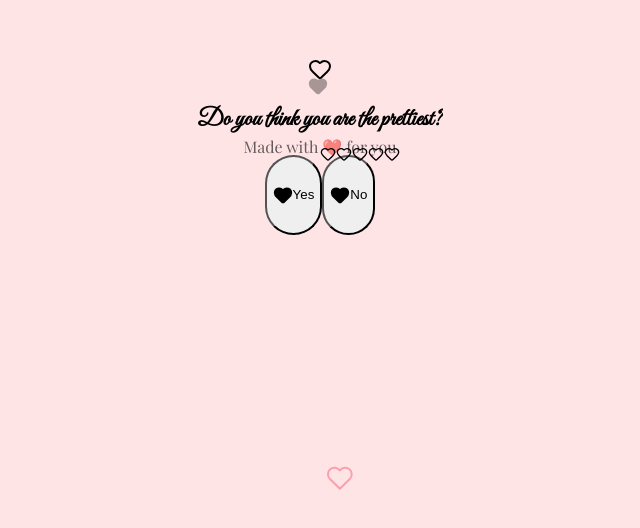
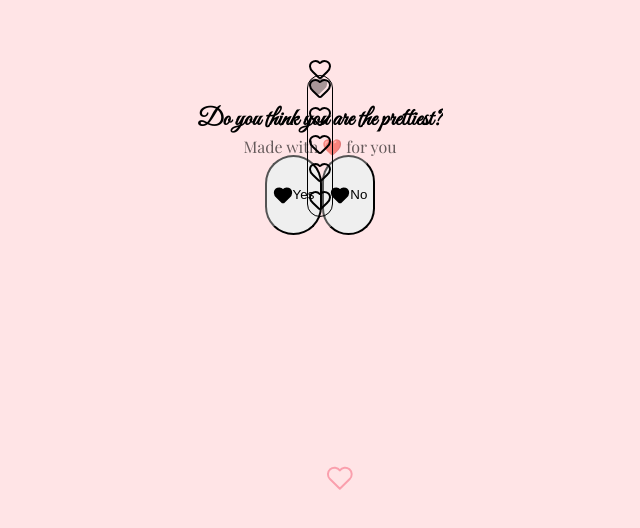
Before and after one commit to ansha-1998/birthday_fun, a React (Vite) app: page / in a window 1280 px wide. Shown: the part 254-782 px from the top of the page, without its empty margins (320-960 px from the left). Built offline with nearby package versions, Linux system fonts and the light colour scheme; a web font is replaced by a local one.

Commit message:
UI Tweaks: Top-Right Heart Bar, Hide Question during Congrats, Instant Red Heart Fill

```diff
--- a/src/App.jsx
+++ b/src/App.jsx
@@ -16,25 +16,15 @@ const pastelGradients = [
 ];
 
 const HeartProgressBar = ({ total, filled }) => (
-  <div className="fixed right-4 md:right-8 top-1/2 -translate-y-1/2 flex flex-col gap-4 z-50">
-    <div className="bg-white/20 backdrop-blur-sm p-3 rounded-full shadow-lg border border-white/30 hidden md:flex flex-col gap-3">
+  <div className="fixed right-4 top-4 md:right-8 md:top-8 flex flex-col gap-4 z-50">
+    <div className="bg-white/20 backdrop-blur-sm p-3 rounded-full shadow-lg border border-white/30 flex flex-col gap-3">
       {[...Array(total)].map((_, i) => (
         <div key={i} className="relative">
           <Heart
             size={24}
-            className={`transition-all duration-500 ${i < filled ? 'fill-love-500 text-love-500 scale-110' : 'text-white/60 scale-100'}`}
+            className={`transition-all duration-500 ${i < filled ? 'fill-love-500 text-love-500 scale-110 drop-shadow-[0_0_10px_rgba(236,72,153,0.5)]' : 'text-white/60 scale-100'}`}
           />
         </div>
-      ))}
-    </div>
-    {/* Mobile view: Horizontal top bar */}
-    <div className="md:hidden fixed top-4 right-4 flex gap-1 bg-white/20 backdrop-blur-sm p-2 rounded-full">
-      {[...Array(total)].map((_, i) => (
-        <Heart
-          key={i}
-          size={16}
-          className={`transition-all duration-500 ${i < filled ? 'fill-love-500 text-love-500' : 'text-white/60'}`}
-        />
       ))}
     </div>
   </div>
@@ -89,7 +79,9 @@ function App() {
   return (
     <div className={`relative w-full h-screen ${pastelGradients[currentQuestionIndex % pastelGradients.length]} transition-colors duration-1000 overflow-hidden flex items-center justify-center font-['Playfair_Display']`}>
 
-      <HeartProgressBar total={questions.length} filled={currentQuestionIndex + (isFinished ? 1 : 0)} />
+      {/* Progress Bar: Filled based on current index + 1 if we are celebrating or finished */}
+      <HeartProgressBar total={questions.length} filled={currentQuestionIndex + (showCongrats || isFinished ? 1 : 0)} />
+
       <CongratsOverlay isVisible={showCongrats} message={congratsMsg} />
 
       {/* Moving Hearts Background */}
@@ -116,12 +108,15 @@ function App() {
 
       <div className="relative z-10 w-full flex justify-center p-4">
         {!isFinished ? (
+          // Hide QuestionCard when showing congrats
+          !showCongrats && (
             <QuestionCard
               key={currentQuestionIndex}
               question={questions[currentQuestionIndex].text}
               index={currentQuestionIndex}
               onYes={handleYes}
             />
+          )
         ) : (
           !isCardOpened ? (
             <div className="text-center">
```
Lines whose indentation alone changed are shown as unchanged.
